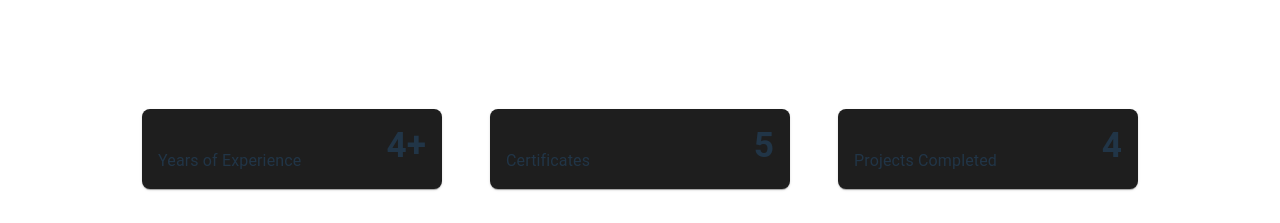
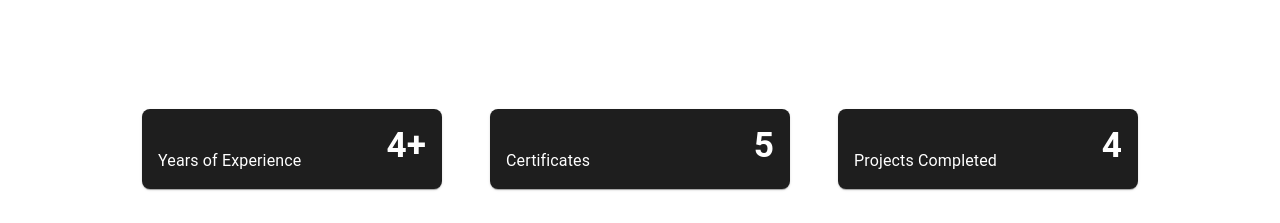
Before and after one commit to YaroslavAntoniuk/portfolio, a React (Vite) app: page / in a window 1280 px wide. Shown: the part 920-1143 px from the top of the page. Built offline with nearby package versions, Linux system fonts and the light colour scheme; some icons are missing.

Commit message:
Fixed text color

```diff
--- a/src/containers/About.jsx
+++ b/src/containers/About.jsx
@@ -35,10 +35,10 @@ const About = () => {
     <InfoBox key={index}>
       <Box>
         <item.icon sx={{ fontSize: 40, color: '#fff', mb: 2 }} />
-        <Typography variant="body1">{item.label}</Typography>
+        <Typography variant="body1" color='text.primary'>{item.label}</Typography>
       </Box>
 
-      <Typography variant="h3">{item.value}</Typography>
+      <Typography variant="h3" color='text.primary'>{item.value}</Typography>
     </InfoBox>
   ));
 
```
